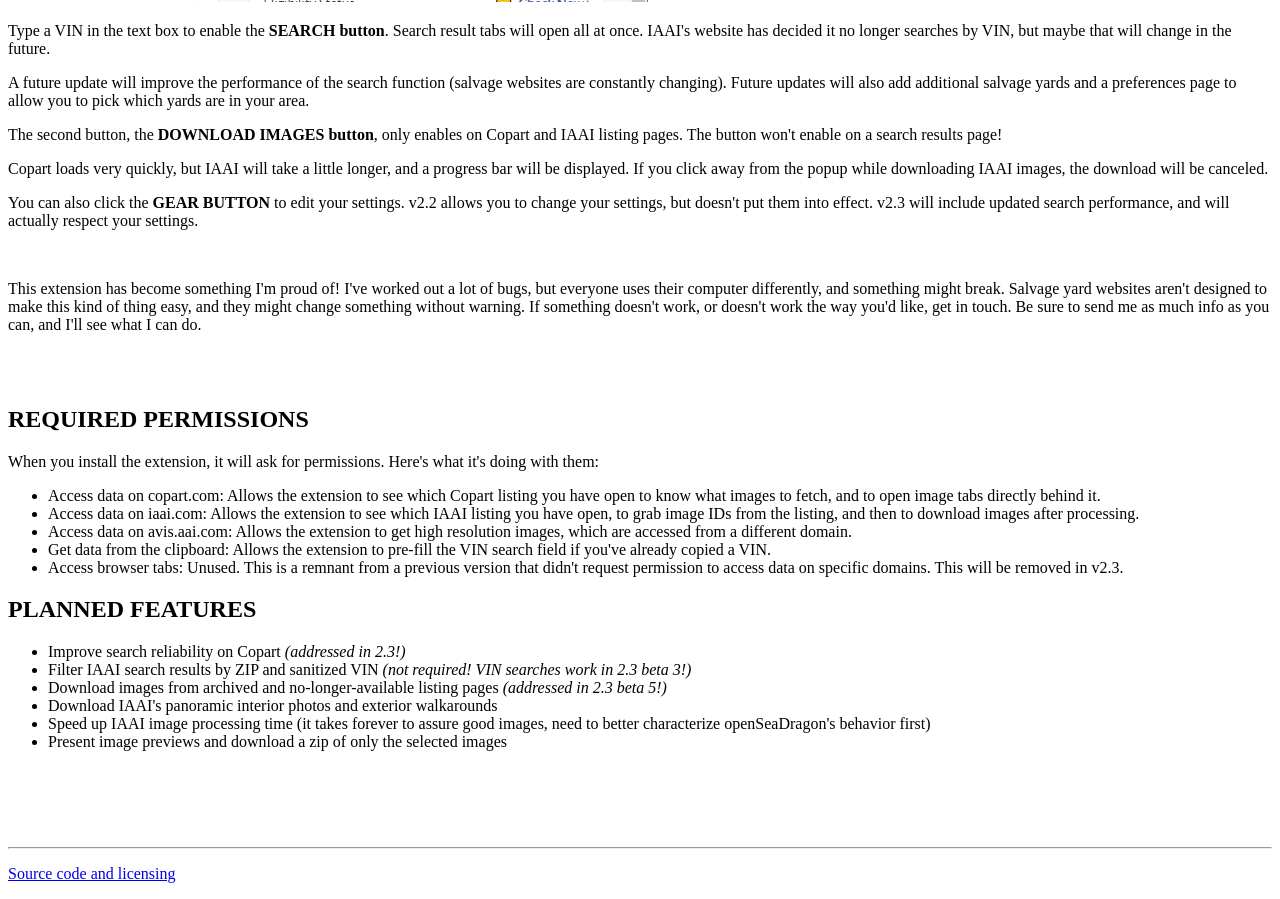
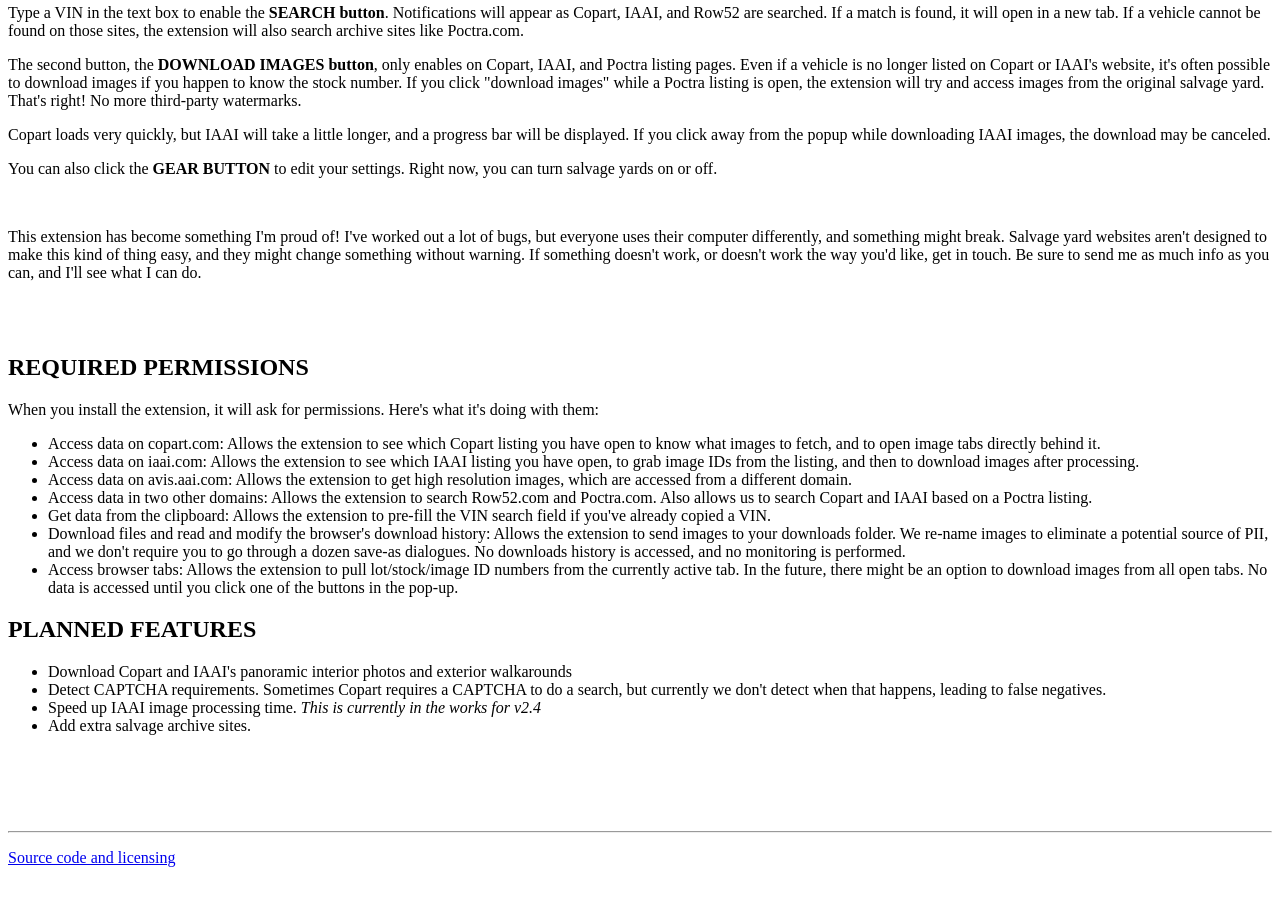
Before and after one commit to benetherington/salvage-search, a plain HTML site: page index.html in a window 1280 px wide. Shown: the part 915-1814 px from the top of the page. Drawn offline with Linux system fonts and the light colour scheme.

Commit message:
Update to 2.3

```diff
--- a/index.html
+++ b/index.html
@@ -14,16 +14,13 @@
     <strong>FIREFOX</strong>
     <ul>
       <li>
-        <a href="https://benetherington.com/salvage-search/releases/salvage_search-2.2-fx.xpi">Firefox v2.2</a>
-      </li>
-      <li>
-        <a href="https://benetherington.com/salvage-search/releases/salvage-search-2.3b5.zip">Firefox v2.3 beta 5</a> <i>(10/23/21) For advanced users. <a href="https://extensionworkshop.com/documentation/develop/temporary-installation-in-firefox/">How to install.</a></i>
+        <a href="https://benetherington.com/salvage-search/releases/salvage_search-2.3-fx.xpi">Firefox v2.3</a>
       </li>
     </ul>
     <strong>CHROME</strong>
     <ul>
       <li>
-        <a href="https://chrome.google.com/webstore/detail/salvage-search/okbjgjdpehblohdlmocliddhkhpkikoh?hl=en&authuser=0">Chrome v2.2</a>
+        <a href="https://chrome.google.com/webstore/detail/salvage-search/okbjgjdpehblohdlmocliddhkhpkikoh?hl=en&authuser=0">Chrome v2.2 <i>(v2.3 is in review as of 10/26. Expect it to take a week.)</i></a>
       </li>
     </ul>
     <br><br>
@@ -32,11 +29,10 @@
     <h2>HOW TO USE</h2>
     <p>This plugin adds an extension to your toolbar, and should be fairly self-explanatory:</p>
     <img src="images/toolbar-popup.jpg">
-    <p>Type a VIN in the text box to enable the <b>SEARCH button</b>. Search result tabs will open all at once. IAAI's website has decided it no longer searches by VIN, but maybe that will change in the future.</p>
-    <p>A future update will improve the performance of the search function (salvage websites are constantly changing). Future updates will also add additional salvage yards and a preferences page to allow you to pick which yards are in your area.</p>
-    <p>The second button, the <b>DOWNLOAD IMAGES button</b>, only enables on Copart and IAAI listing pages. The button won't enable on a search results page!
-    <p>Copart loads very quickly, but IAAI will take a little longer, and a progress bar will be displayed. If you click away from the popup while downloading IAAI images, the download will be canceled.</p>
-    <p>You can also click the <b>GEAR BUTTON</b> to edit your settings. v2.2 allows you to change your settings, but doesn't put them into effect. v2.3 will include updated search performance, and will actually respect your settings.</p>
+    <p>Type a VIN in the text box to enable the <b>SEARCH button</b>. Notifications will appear as Copart, IAAI, and Row52 are searched. If a match is found, it will open in a new tab. If a vehicle cannot be found on those sites, the extension will also search archive sites like Poctra.com.</p>
+    <p>The second button, the <b>DOWNLOAD IMAGES button</b>, only enables on Copart, IAAI, and Poctra listing pages. Even if a vehicle is no longer listed on Copart or IAAI's website, it's often possible to download images if you happen to know the stock number. If you click "download images" while a Poctra listing is open, the extension will try and access images from the original salvage yard. That's right! No more third-party watermarks.
+    <p>Copart loads very quickly, but IAAI will take a little longer, and a progress bar will be displayed. If you click away from the popup while downloading IAAI images, the download may be canceled.</p>
+    <p>You can also click the <b>GEAR BUTTON</b> to edit your settings. Right now, you can turn salvage yards on or off.</p>
     <br>
     <p>This extension has become something I'm proud of! I've worked out a lot of bugs, but everyone uses their computer differently, and something might break. Salvage yard websites aren't designed to make this kind of thing easy, and they might change something without warning. If something doesn't work, or doesn't work the way you'd like, get in touch. Be sure to send me as much info as you can, and I'll see what I can do.</p>
     <br><br>
@@ -47,18 +43,18 @@
       <li>Access data on copart.com: Allows the extension to see which Copart listing you have open to know what images to fetch, and to open image tabs directly behind it.</li>
       <li>Access data on iaai.com: Allows the extension to see which IAAI listing you have open, to grab image IDs from the listing, and then to download images after processing.</li>
       <li>Access data on avis.aai.com: Allows the extension to get high resolution images, which are accessed from a different domain.</li>
+      <li>Access data in two other domains: Allows the extension to search Row52.com and Poctra.com. Also allows us to search Copart and IAAI based on a Poctra listing.</li>
       <li>Get data from the clipboard: Allows the extension to pre-fill the VIN search field if you've already copied a VIN.</li>
-      <li>Access browser tabs: Unused. This is a remnant from a previous version that didn't request permission to access data on specific domains. This will be removed in v2.3.</li>
+      <li>Download files and read and modify the browser's download history: Allows the extension to send images to your downloads folder. We re-name images to eliminate a potential source of PII, and we don't require you to go through a dozen save-as dialogues. No downloads history is accessed, and no monitoring is performed.</li>
+      <li>Access browser tabs: Allows the extension to pull lot/stock/image ID numbers from the currently active tab. In the future, there might be an option to download images from all open tabs. No data is accessed until you click one of the buttons in the pop-up.</li>
     </ul>
 
     <h2>PLANNED FEATURES</h2>
     <ul>
-      <li>Improve search reliability on Copart <i>(addressed in 2.3!)</i></li>
-      <li>Filter IAAI search results by ZIP and sanitized VIN <i>(not required! VIN searches work in 2.3 beta 3!)</i></li>
-      <li>Download images from archived and no-longer-available listing pages <i>(addressed in 2.3 beta 5!)</i></li>
-      <li>Download IAAI's panoramic interior photos and exterior walkarounds</li>
-      <li>Speed up IAAI image processing time (it takes forever to assure good images, need to better characterize openSeaDragon's behavior first)</li>
-      <li>Present image previews and download a zip of only the selected images</li>
+      <li>Download Copart and IAAI's panoramic interior photos and exterior walkarounds</li>
+      <li>Detect CAPTCHA requirements. Sometimes Copart requires a CAPTCHA to do a search, but currently we don't detect when that happens, leading to false negatives.</li>
+      <li>Speed up IAAI image processing time. <i>This is currently in the works for v2.4</i></li>
+      <li>Add extra salvage archive sites.</li>
     </ul>
     <br><br><br><br><hr>
     <p><a href="https://www.github.com/benetherington/salvage-search">Source code and licensing</a></p>
```
Also changed, not shown: 2 other files.
